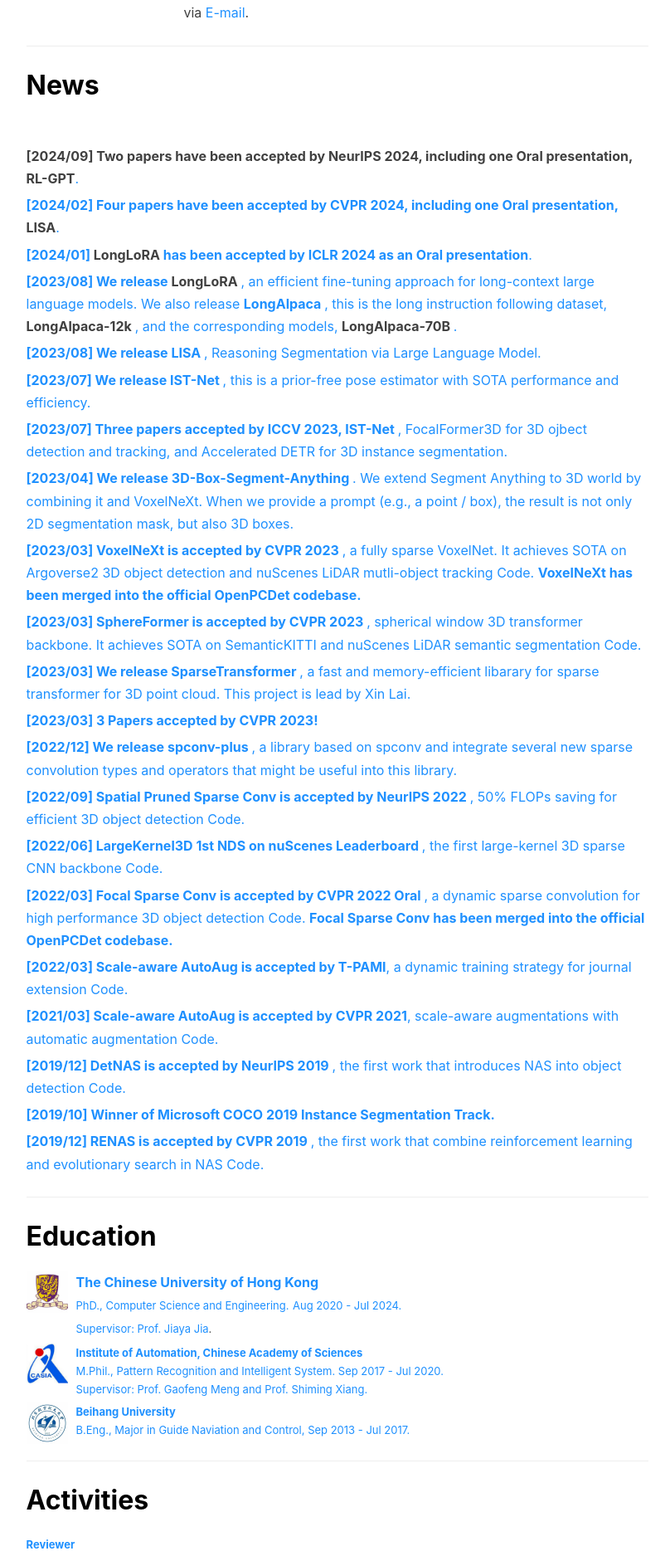
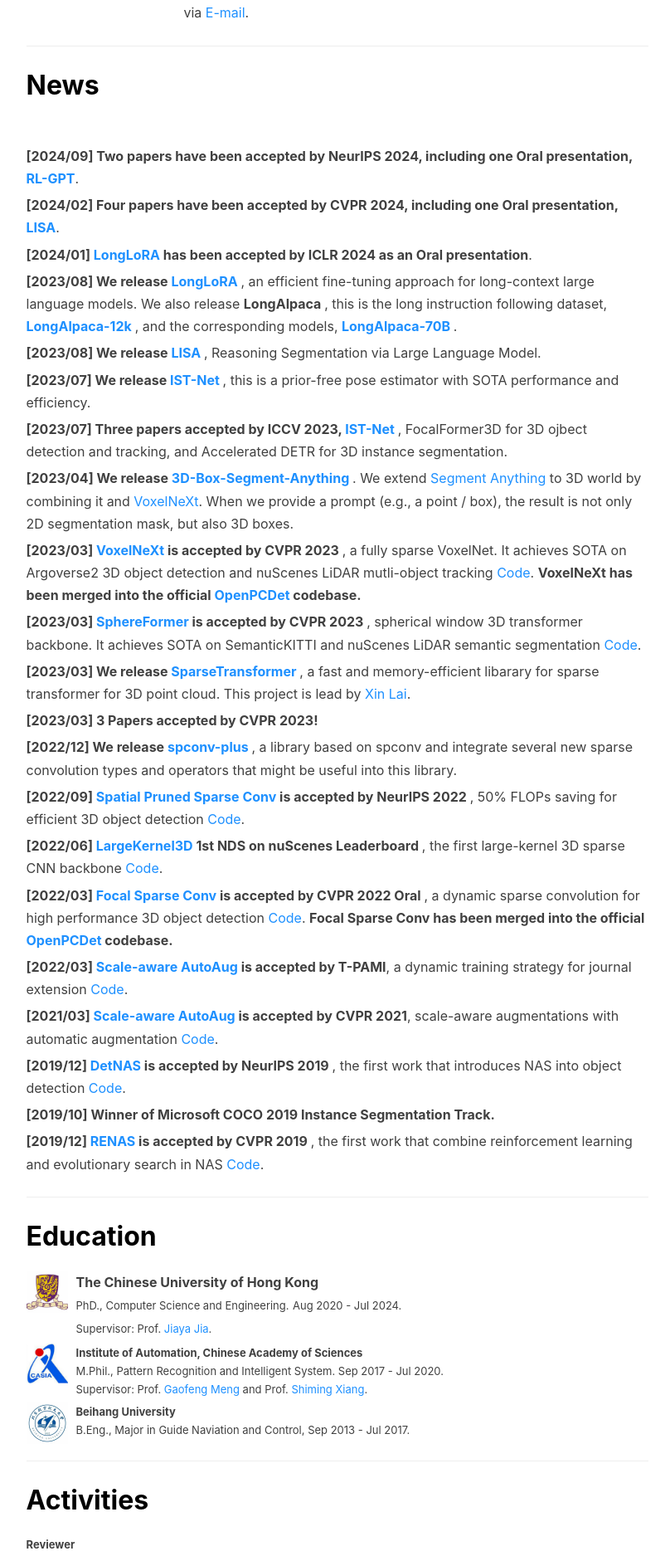
Before and after one commit to yukang2017/yukang2017.github.io, a Jekyll site: the page built from index.html, in a window 1280 px wide. Shown: the part 606-2481 px from the top of the page at 83% size, without its empty margins (136-944 px from the left). Built offline with Jekyll 4.4.1, drawn with Linux system fonts in a browser that asks for light colours; nearby versions of some CDN libraries; the list of posts is cut into pages by our own code; comment, search, counter and statistics services are not loaded.

Commit message:
Update index.html

```diff
--- a/index.html
+++ b/index.html
@@ -41,22 +41,22 @@
 				<p class="media-heading">
 				<strong>
 					[2024/09] Two papers have been accepted by NeurIPS 2024, including one Oral presentation, <a target="_blank"
-					   href="https://arxiv.org/pdf/2402.19299">RL-GPT<font color="DodgerBlue"></a></strong>.
+					   href="https://arxiv.org/pdf/2402.19299"><font color="DodgerBlue">RL-GPT</font></a></strong>.
 				</p>
 				<p class="media-heading">
 				<strong>
 					[2024/02] Four papers have been accepted by CVPR 2024, including one Oral presentation, <a target="_blank"
-					   href="https://github.com/dvlab-research/LISA">LISA<font color="DodgerBlue"></a></strong>.
+					   href="https://github.com/dvlab-research/LISA"><font color="DodgerBlue">LISA</font></a></strong>.
 				</p>
 				<p class="media-heading">
 				<strong>
 					[2024/01] <a target="_blank"
-					   href="https://github.com/dvlab-research/LongLoRA">LongLoRA<font color="DodgerBlue"></a> has been accepted by ICLR 2024 as an Oral presentation</strong>.
+					   href="https://github.com/dvlab-research/LongLoRA"><font color="DodgerBlue">LongLoRA</font></a> has been accepted by ICLR 2024 as an Oral presentation</strong>.
 				</p>
 				<p class="media-heading">
 				<strong>
 					[2023/08] We release <a target="_blank"
-					   href="https://github.com/dvlab-research/LongLoRA">LongLoRA<font color="DodgerBlue"></a> </strong>, an efficient fine-tuning approach for long-context large language models. We also release <strong> LongAlpaca </strong>, this is the long instruction following dataset, <strong> <a target="_blank" href="https://huggingface.co/datasets/Yukang/LongAlpaca-12k">LongAlpaca-12k<font color="DodgerBlue"></a> </strong>, and the corresponding models, <strong> <a target="_blank" href="https://huggingface.co/Yukang/LongAlpaca-70B">LongAlpaca-70B<font color="DodgerBlue"></a> </strong>.
+					   href="https://github.com/dvlab-research/LongLoRA"><font color="DodgerBlue">LongLoRA</font></a> </strong>, an efficient fine-tuning approach for long-context large language models. We also release <strong> LongAlpaca </strong>, this is the long instruction following dataset, <strong> <a target="_blank" href="https://huggingface.co/datasets/Yukang/LongAlpaca-12k"><font color="DodgerBlue">LongAlpaca-12k</font></a> </strong>, and the corresponding models, <strong> <a target="_blank" href="https://huggingface.co/Yukang/LongAlpaca-70B"><font color="DodgerBlue">LongAlpaca-70B</font></a> </strong>.
 				</p>
 				<p class="media-heading">
 				<strong>
```
